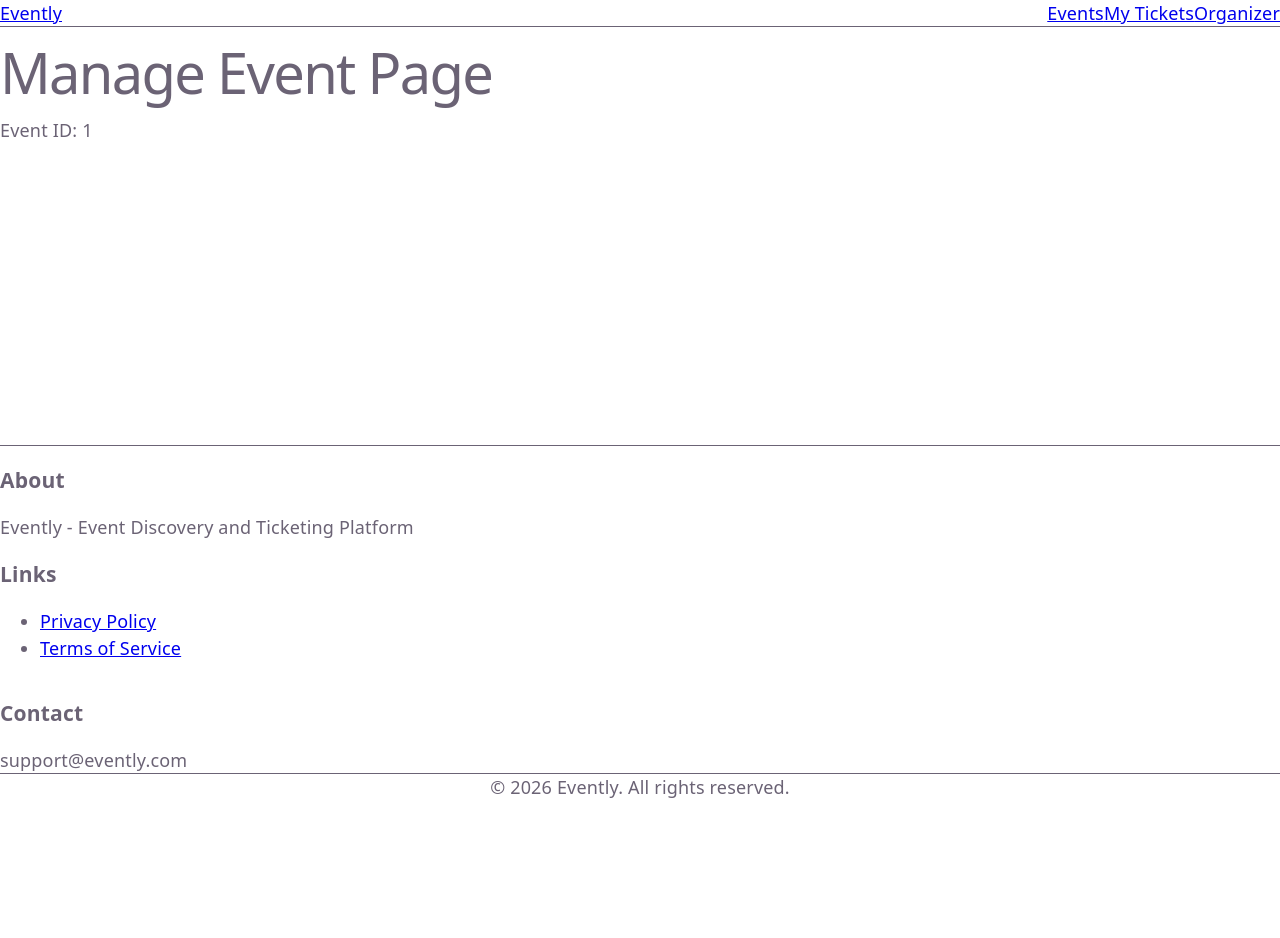
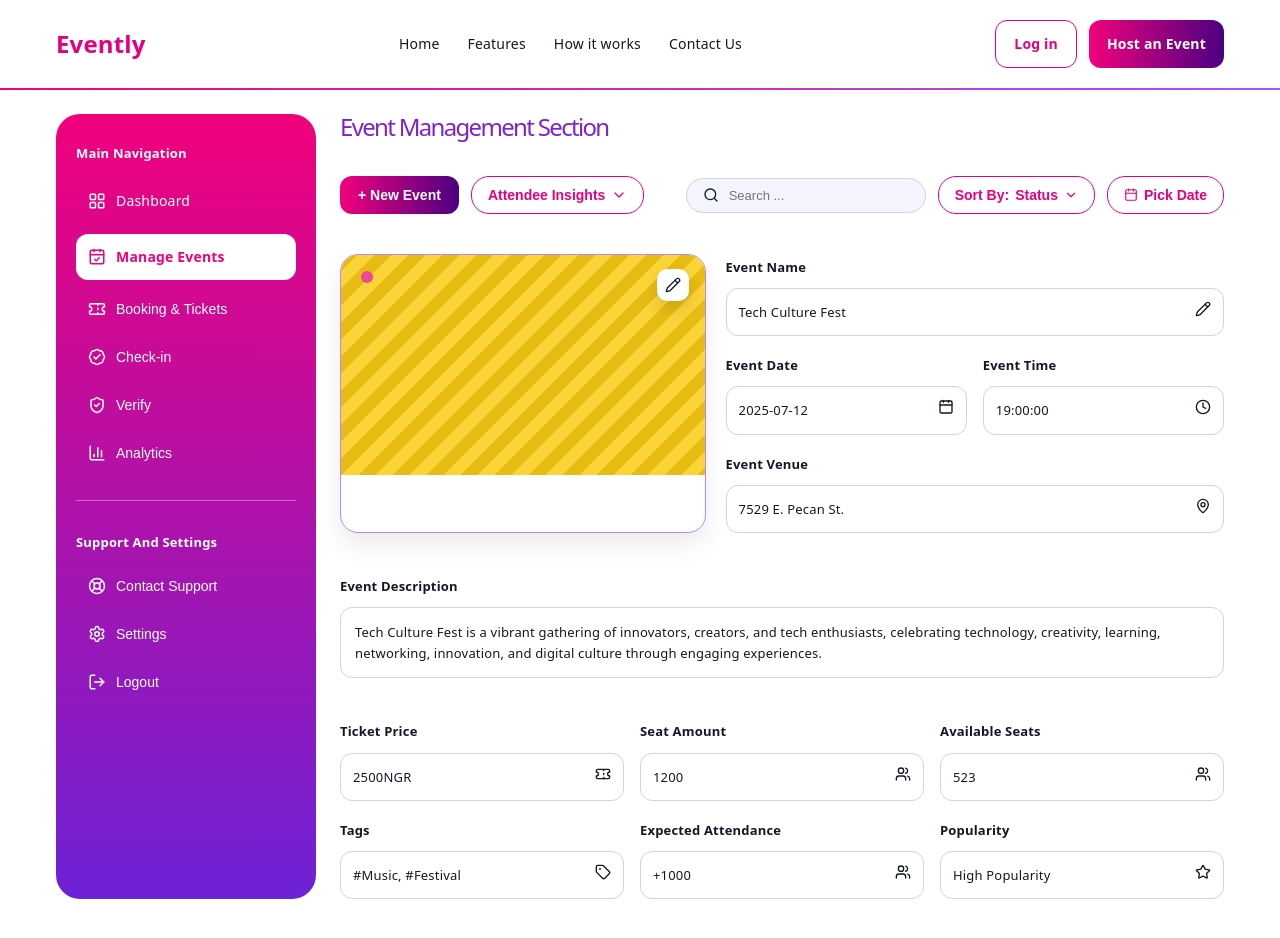
Before and after one commit to Abraham3stack/evently-mvp, a React (Vite) app: page /organizer/events/1 in a window 1280 px wide. Shown: the top 938 px of the page. Before the commit the page ends 800 px from the top, so only its background shows below. Built offline with nearby package versions, Linux system fonts and the light colour scheme.

Commit message:
Build organizer event details page

```diff
--- a/src/components/organizer/OrganizerEventCard.jsx
+++ b/src/components/organizer/OrganizerEventCard.jsx
@@ -1,3 +1,4 @@
+import { Link } from 'react-router-dom';
 import { Eye, MoreVertical, MapPin, Calendar } from 'lucide-react';
 
 export default function OrganizerEventCard({ event }) {
@@ -15,9 +16,9 @@
         </div>
       </div>
       <div className="org-event-actions">
-        <button type="button" className="org-event-view">
+        <Link to={`/organizer/events/${event.id}`} className="org-event-view">
           <Eye size={16} /> view
-        </button>
+        </Link>
         <div className="org-event-more">
           <MoreVertical size={16} />
           <span>More options</span>
--- /dev/null
+++ b/src/pages/organizer/ManageEventPage.css
@@ -0,0 +1,177 @@
+.organizer-manage-event {
+  background: #ffffff;
+  color: #111827;
+  min-height: 100vh;
+  padding-bottom: 40px;
+}
+
+.organizer-manage-event header:not(.org-topbar),
+.organizer-manage-event footer {
+  display: none;
+}
+
+.org-details-header h1 {
+  margin: 0;
+  font-size: 24px;
+  color: #7e22ce;
+}
+
+.org-details-grid {
+  margin-top: 20px;
+  display: grid;
+  grid-template-columns: 1.1fr 1.5fr;
+  gap: 20px;
+}
+
+.org-details-card {
+  background: #ffffff;
+  border-radius: 18px;
+  border: 1px solid #c084fc;
+  overflow: hidden;
+  box-shadow: 0 12px 24px rgba(0, 0, 0, 0.08);
+  position: relative;
+}
+
+.org-details-image {
+  height: 220px;
+  background: #facc15;
+  position: relative;
+}
+
+.org-details-image::after {
+  content: "";
+  position: absolute;
+  inset: 0;
+  background: repeating-linear-gradient(
+    135deg,
+    rgba(0, 0, 0, 0.08),
+    rgba(0, 0, 0, 0.08) 12px,
+    rgba(255, 255, 255, 0.15) 12px,
+    rgba(255, 255, 255, 0.15) 24px
+  );
+}
+
+.org-details-dot {
+  position: absolute;
+  top: 16px;
+  left: 20px;
+  width: 12px;
+  height: 12px;
+  background: #ec4899;
+  border-radius: 50%;
+  z-index: 2;
+}
+
+.org-details-edit {
+  position: absolute;
+  top: 14px;
+  right: 16px;
+  width: 32px;
+  height: 32px;
+  background: #ffffff;
+  border-radius: 10px;
+  display: grid;
+  place-items: center;
+  box-shadow: 0 8px 16px rgba(0, 0, 0, 0.12);
+  z-index: 2;
+}
+
+.org-detail-fields {
+  display: grid;
+  gap: 16px;
+}
+
+.org-detail-row {
+  display: grid;
+  grid-template-columns: repeat(2, minmax(0, 1fr));
+  gap: 16px;
+}
+
+.org-field {
+  display: grid;
+  gap: 8px;
+}
+
+.org-field label {
+  font-size: 13px;
+  font-weight: 600;
+  color: #111827;
+}
+
+.org-field-box {
+  border: 1px solid #d4d4d8;
+  border-radius: 12px;
+  padding: 10px 12px;
+  display: flex;
+  align-items: center;
+  justify-content: space-between;
+  font-size: 13px;
+  color: #111827;
+  background: #ffffff;
+}
+
+.org-field-box .icon {
+  color: #111827;
+}
+
+.org-description {
+  margin-top: 20px;
+  display: grid;
+  gap: 8px;
+}
+
+.org-description label {
+  font-size: 13px;
+  font-weight: 600;
+}
+
+.org-description-box {
+  border: 1px solid #d4d4d8;
+  border-radius: 12px;
+  padding: 14px;
+  font-size: 13px;
+  color: #111827;
+  background: #ffffff;
+  line-height: 1.6;
+}
+
+.org-bottom-grid {
+  margin-top: 20px;
+  display: grid;
+  grid-template-columns: repeat(3, minmax(0, 1fr));
+  gap: 16px;
+}
+
+.org-not-found {
+  background: #f5f5f5;
+  border-radius: 16px;
+  padding: 24px;
+  display: grid;
+  gap: 10px;
+}
+
+.org-not-found a {
+  color: #7e22ce;
+  font-weight: 600;
+  text-decoration: none;
+}
+
+@media (max-width: 1024px) {
+  .org-details-grid {
+    grid-template-columns: 1fr;
+  }
+
+  .org-bottom-grid {
+    grid-template-columns: repeat(2, minmax(0, 1fr));
+  }
+}
+
+@media (max-width: 768px) {
+  .org-detail-row {
+    grid-template-columns: 1fr;
+  }
+
+  .org-bottom-grid {
+    grid-template-columns: 1fr;
+  }
+}
--- a/src/pages/organizer/ManageEventPage.jsx
+++ b/src/pages/organizer/ManageEventPage.jsx
@@ -1,12 +1,140 @@
-import { useParams } from 'react-router-dom';
+import { useEffect } from 'react';
+import { Link, useParams } from 'react-router-dom';
+import {
+  Pencil,
+  MapPin,
+  Calendar,
+  Clock,
+  Ticket,
+  Users,
+  Tag,
+  Star
+} from 'lucide-react';
+import OrganizerTopbar from '@/components/organizer/OrganizerTopbar';
+import OrganizerSidebar from '@/components/organizer/OrganizerSidebar';
+import OrganizerFilters from '@/components/organizer/OrganizerFilters';
+import './ManageEventPage.css';
+import './ManageEventsPage.css';
+import './OrganizerDashboard.css';
+
+const mockEvents = [
+  {
+    id: '1',
+    title: 'Tech Culture Fest',
+    date: '2025-07-12',
+    venue: '7529 E. Pecan St.',
+    time: '19:00:00',
+    description:
+      'Tech Culture Fest is a vibrant gathering of innovators, creators, and tech enthusiasts, celebrating technology, creativity, learning, networking, innovation, and digital culture through engaging experiences.',
+    ticketPrice: '2500NGR',
+    seatAmount: '1200',
+    availableSeats: '523',
+    tags: '#Music, #Festival',
+    expectedAttendance: '+1000',
+    popularity: 'High Popularity'
+  },
+  {
+    id: '2',
+    title: 'Tech Culture Fest',
+    date: '2025-07-12',
+    venue: '7529 E. Pecan St.',
+    time: '19:00:00',
+    description:
+      'Tech Culture Fest is a vibrant gathering of innovators, creators, and tech enthusiasts, celebrating technology, creativity, learning, networking, innovation, and digital culture through engaging experiences.',
+    ticketPrice: '2500NGR',
+    seatAmount: '1200',
+    availableSeats: '523',
+    tags: '#Music, #Festival',
+    expectedAttendance: '+1000',
+    popularity: 'High Popularity'
+  }
+];
+
+function DetailField({ label, value, icon }) {
+  return (
+    <div className="org-field">
+      <label>{label}</label>
+      <div className="org-field-box">
+        <span>{value}</span>
+        <span className="icon">{icon}</span>
+      </div>
+    </div>
+  );
+}
 
 export default function ManageEventPage() {
   const { eventId } = useParams();
+  const event = mockEvents.find(item => item.id === eventId);
+
+  useEffect(() => {
+    document.body.classList.add('organizer-manage-event');
+    return () => document.body.classList.remove('organizer-manage-event');
+  }, []);
+
+  if (!event) {
+    return (
+      <div className="organizer-manage-event">
+        <OrganizerTopbar />
+        <div className="org-layout">
+          <OrganizerSidebar activeItem="Manage Events" />
+          <main className="org-content">
+            <div className="org-not-found">
+              <h2>Event not found</h2>
+              <p>We could not locate that event. Please return to the events list.</p>
+              <Link to="/organizer/events">Back to Manage Events</Link>
+            </div>
+          </main>
+        </div>
+      </div>
+    );
+  }
 
   return (
-    <div>
-      <h1>Manage Event Page</h1>
-      <p>Event ID: {eventId}</p>
+    <div className="organizer-manage-event">
+      <OrganizerTopbar />
+      <div className="org-layout">
+        <OrganizerSidebar activeItem="Manage Events" />
+        <main className="org-content">
+          <div className="org-details-header">
+            <h1>Event Management Section</h1>
+          </div>
+
+          <OrganizerFilters />
+
+          <section className="org-details-grid">
+            <div className="org-details-card">
+              <div className="org-details-dot" />
+              <div className="org-details-edit">
+                <Pencil size={16} />
+              </div>
+              <div className="org-details-image" />
+            </div>
+
+            <div className="org-detail-fields">
+              <DetailField label="Event Name" value={event.title} icon={<Pencil size={16} />} />
+              <div className="org-detail-row">
+                <DetailField label="Event Date" value={event.date} icon={<Calendar size={16} />} />
+                <DetailField label="Event Time" value={event.time} icon={<Clock size={16} />} />
+              </div>
+              <DetailField label="Event Venue" value={event.venue} icon={<MapPin size={16} />} />
+            </div>
+          </section>
+
+          <section className="org-description">
+            <label>Event Description</label>
+            <div className="org-description-box">{event.description}</div>
+          </section>
+
+          <section className="org-bottom-grid">
+            <DetailField label="Ticket Price" value={event.ticketPrice} icon={<Ticket size={16} />} />
+            <DetailField label="Seat Amount" value={event.seatAmount} icon={<Users size={16} />} />
+            <DetailField label="Available Seats" value={event.availableSeats} icon={<Users size={16} />} />
+            <DetailField label="Tags" value={event.tags} icon={<Tag size={16} />} />
+            <DetailField label="Expected Attendance" value={event.expectedAttendance} icon={<Users size={16} />} />
+            <DetailField label="Popularity" value={event.popularity} icon={<Star size={16} />} />
+          </section>
+        </main>
+      </div>
     </div>
   );
 }
--- a/src/pages/organizer/ManageEventsPage.css
+++ b/src/pages/organizer/ManageEventsPage.css
@@ -157,6 +157,7 @@
   padding: 6px 14px;
   font-size: 12px;
   font-weight: 600;
+  text-decoration: none;
 }
 
 .org-event-more {
```
